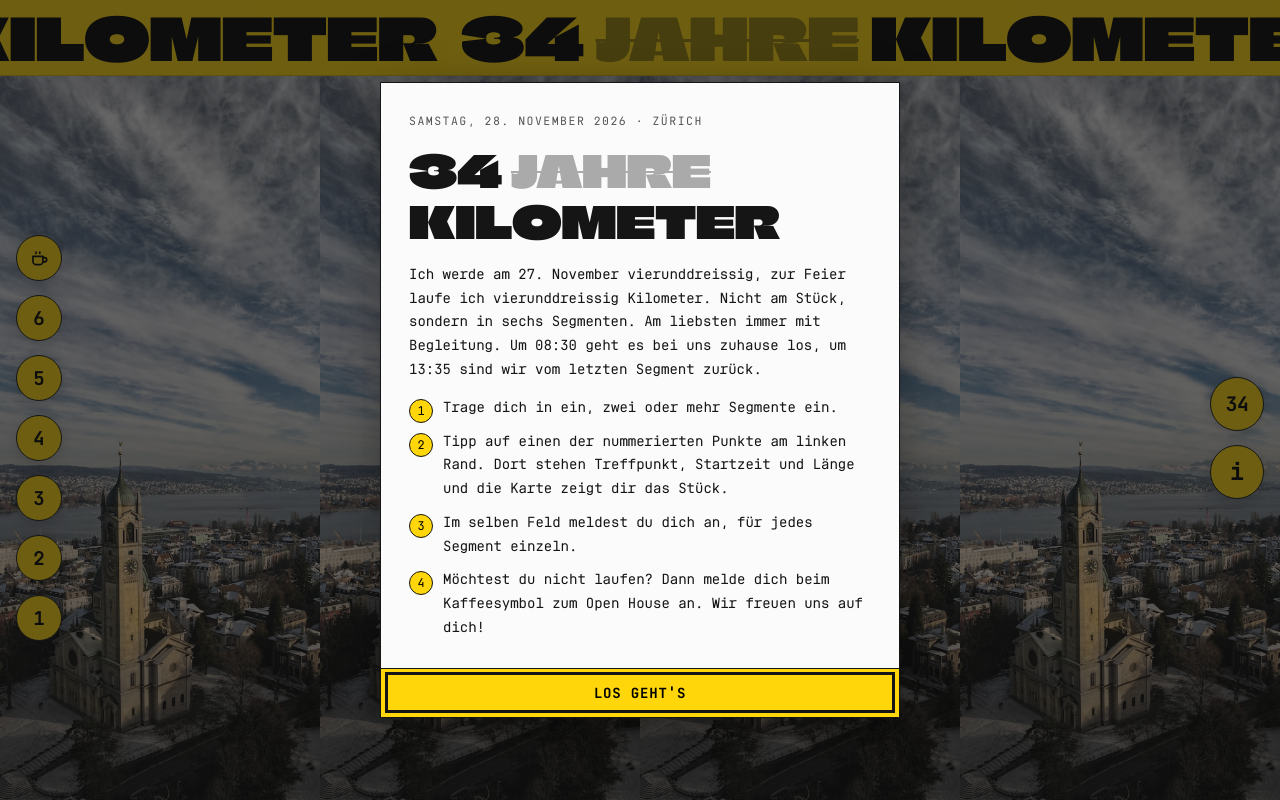
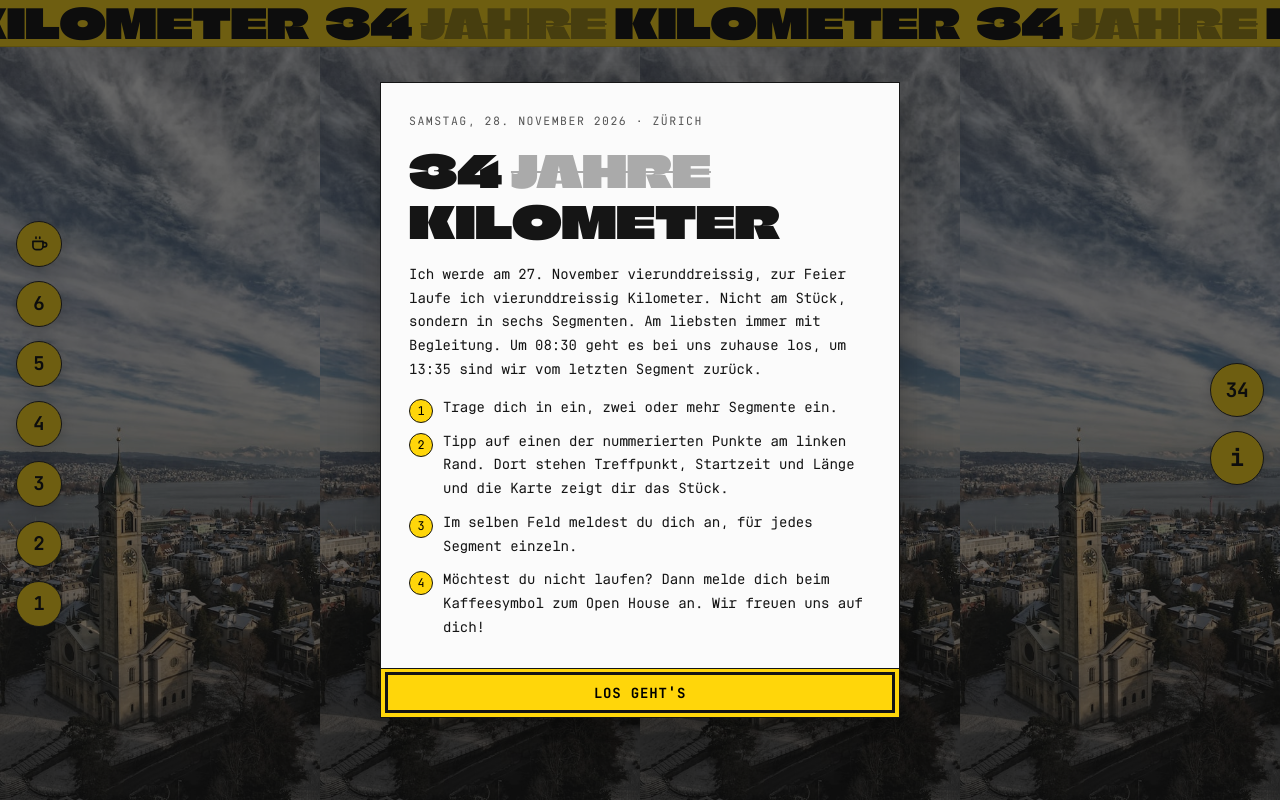
Before and after one commit to thjoo/geburtstagslauf, a plain HTML site: page index.html in a window 1280 px wide. Drawn offline with Linux system fonts and the light colour scheme; no server answers.

Commit message:
Add files via upload

```diff
--- a/assets/style.css
+++ b/assets/style.css
@@ -173,6 +173,17 @@ body{
 }
 @media(prefers-reduced-motion:reduce){
   .marquee-track{animation:none}
+}
+/* Am Computer darf das Band schmaler sein. Dort liegt das Fenster
+   quer, und 76 Pixel Band nehmen dem Bild und der Karte zu viel
+   Hoehe weg. Am Handy bleibt es, wie es war: dort ist Hoehe genug
+   und das Band traegt die Seite. Die Hoehe misst app.js ohnehin
+   selbst und legt sie als --laufband-h ab, der Rest rueckt mit. */
+@media(min-width:760px){
+  .marquee-item{
+    font-size:clamp(34px,3.2vw,42px);
+    line-height:1.12;
+  }
 }
 
 /* ---------- Bildband, fuellt den Rest des Bildschirms ---------- */
```
